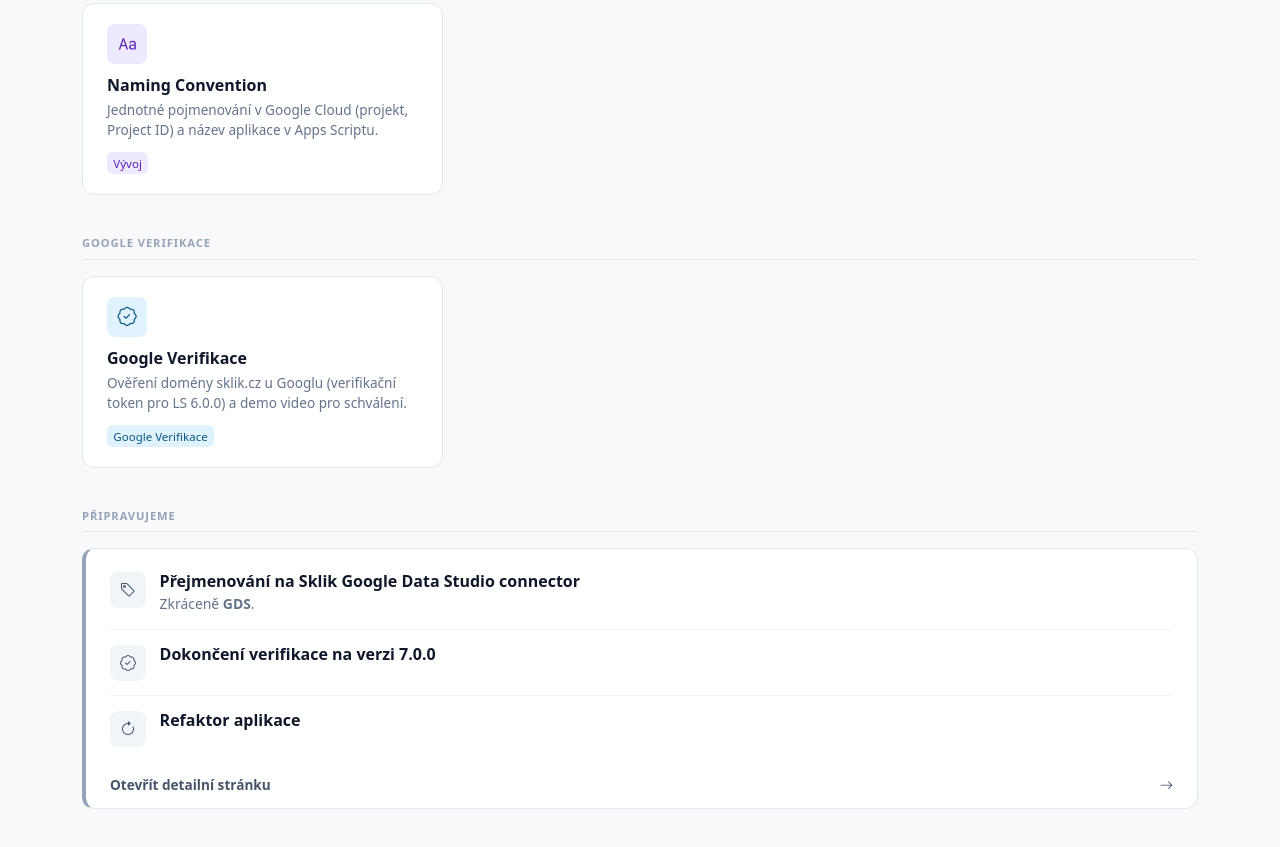
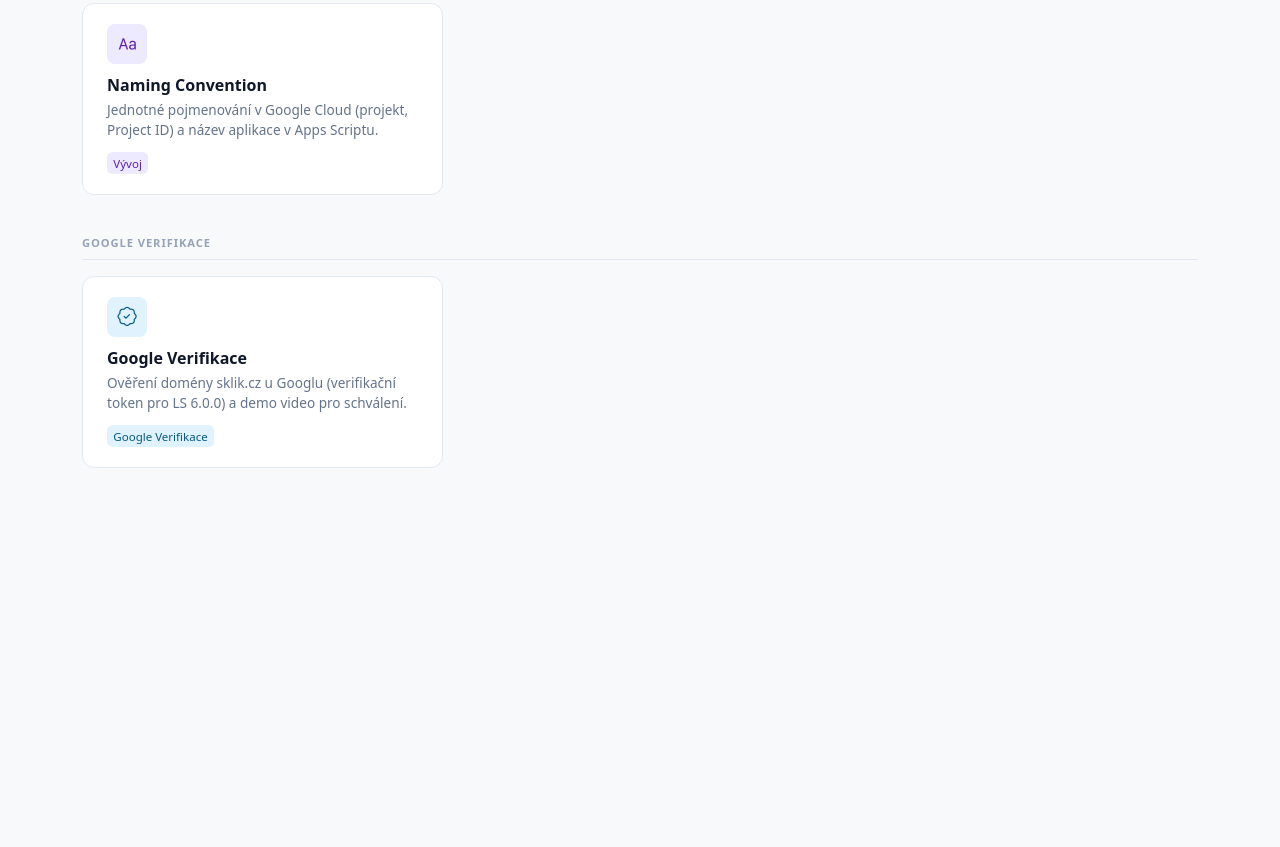
Before and after one commit to Z1tty/sklik-gds-konektor, a plain HTML site: page doc/index.html in a window 1280 px wide. Shown: the part 1467-2314 px from the top of the page. After the commit the page ends 1999 px from the top, so only its background shows below. Drawn offline with nearby package versions, Linux system fonts and the light colour scheme.

Commit message:
Remove bottom Připravujeme box (content reachable via Přehled card)
Co-Authored-By: Claude Opus 4.7 (1M context) <noreply@anthropic.com>

```diff
--- a/doc/index.html
+++ b/doc/index.html
@@ -471,35 +471,6 @@
     </div>
   </div>
 
-  <!-- Připravujeme -->
-  <div class="hub-section">
-    <div class="hub-section-title">Připravujeme</div>
-    <a href="pripravujeme.html" class="upcoming-list">
-      <div class="upcoming-item">
-        <div class="upcoming-icon"><i class="bi bi-tag"></i></div>
-        <div class="upcoming-content">
-          <h4>Přejmenování na Sklik Google Data Studio connector</h4>
-          <p>Zkráceně <strong>GDS</strong>.</p>
-        </div>
-      </div>
-      <div class="upcoming-item">
-        <div class="upcoming-icon"><i class="bi bi-patch-check"></i></div>
-        <div class="upcoming-content">
-          <h4>Dokončení verifikace na verzi 7.0.0</h4>
-        </div>
-      </div>
-      <div class="upcoming-item">
-        <div class="upcoming-icon"><i class="bi bi-arrow-clockwise"></i></div>
-        <div class="upcoming-content">
-          <h4>Refaktor aplikace</h4>
-        </div>
-      </div>
-      <div class="upcoming-list-header">
-        <span>Otevřít detailní stránku</span>
-        <i class="bi bi-arrow-right"></i>
-      </div>
-    </a>
-  </div>
 
 </div>
 
```
